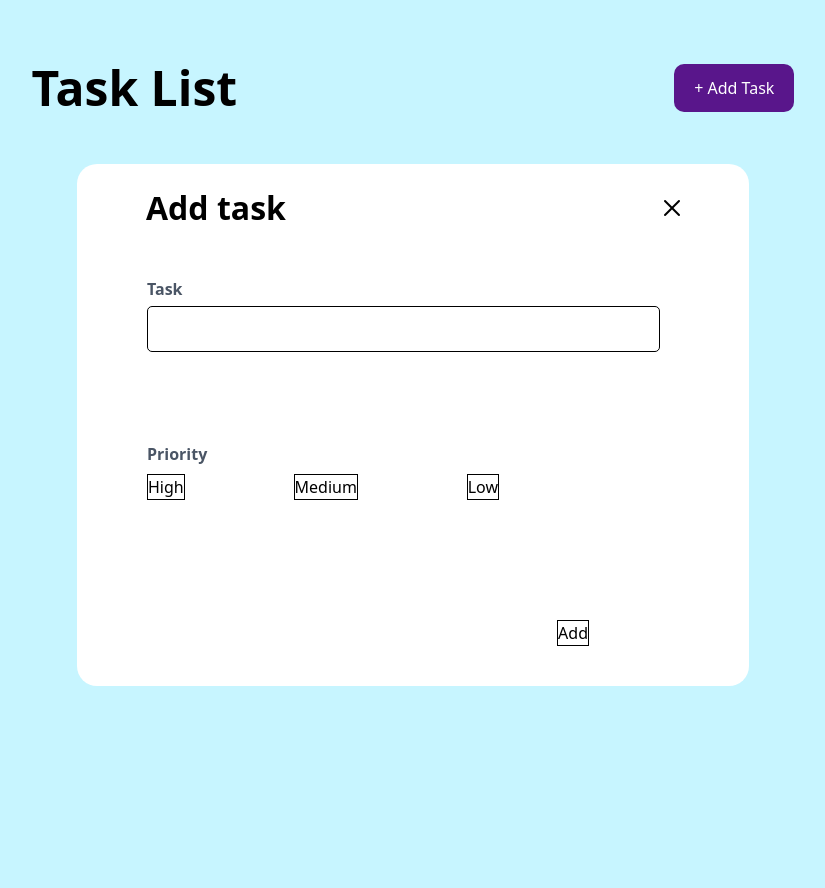
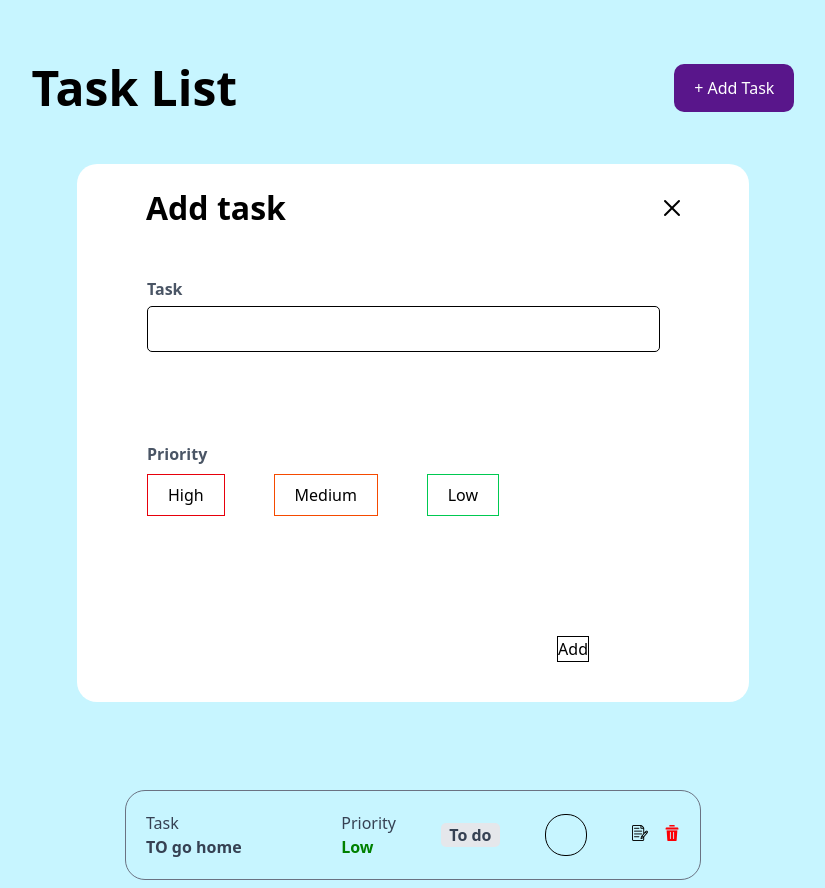
Before and after one commit to ArBa-dev-J/Task_list, a React (Vite) app: page / in a window 1280 px wide. Both pictures are taken after a click on the button "+ Add Task". Shown: the whole page, without its empty margins (227-1052 px from the left). Before the commit the page ends 800 px from the top, so only its background shows below. Built offline with nearby package versions, Linux system fonts and the light colour scheme; data requests are answered from the project's data file.

Commit message:
add button color changes to TaskForm.jsx

```diff
--- a/src/TaskForm/TaskForm.jsx
+++ b/src/TaskForm/TaskForm.jsx
@@ -1,15 +1,28 @@
+import { useState } from "react";
 import x from "../assets/close.png";
 import { useForm } from "react-hook-form";
 
 function TaskForm({ exitClick }) {
-  const {
-    setValue,
-    register,
-    handleSubmit,
-  } = useForm({
+  const { setValue, register, handleSubmit } = useForm({
     defaultValues: { isDone: "no" },
   });
 
+  //USESTATE FOR PRIORITY BUTTONS WHEN CLICKED
+  const [red, setRed] = useState("");
+  const [orange, setOrange] = useState("");
+  const [green, setGreen] = useState("");
+
+  const clickRed = () => {
+    setRed("red");
+  };
+
+  const clickOrange = () => {
+    setOrange("orange");
+  };
+
+  const clickGreen = () => {
+    setGreen("green");
+  };
 
   // SEND DATA TO JSON
   const onSubmit = async (data) => {
@@ -32,7 +45,6 @@ function TaskForm({ exitClick }) {
       alert(error.message);
     }
   };
-
 
   return (
     <>
@@ -65,8 +77,9 @@ function TaskForm({ exitClick }) {
               <div>
                 <button
                   type="button"
-                  onClick={() => setValue("priority", "High")}
-                  className="border"
+                  onClick={() => setValue("priority", "High", clickRed())}
+                  className="border  border-red-600 pl-5 pr-5 pb-2 pt-2"
+                  style={{backgroundColor: red}}
                 >
                   High
                 </button>
@@ -75,9 +88,10 @@ function TaskForm({ exitClick }) {
                 <button
                   type="button"
                   onClick={() =>
-                    setValue("priority", "Medium", { required: true })
+                    setValue("priority", "Medium", clickOrange())
                   }
-                  className="border"
+                  className="border border-orange-600 pl-5 pr-5 pb-2 pt-2"
+                  style={{backgroundColor: orange}}
                 >
                   Medium
                 </button>
@@ -86,9 +100,10 @@ function TaskForm({ exitClick }) {
                 <button
                   type="button"
                   onClick={() =>
-                    setValue("priority", "Low", { required: true })
+                    setValue("priority", "Low", clickGreen())
                   }
-                  className="border"
+                  className="border border-green-500 pl-5 pr-5 pb-2 pt-2"
+                  style={{backgroundColor: green}}
                 >
                   Low
                 </button>
--- a/src/TaskList/Task.jsx
+++ b/src/TaskList/Task.jsx
@@ -1,6 +1,5 @@
 import deleteIcon from "../assets/delete.png"
 import editIcon from "../assets/notes.png";
-
 
 function Task({ task, fetchData }) {
 
@@ -16,7 +15,6 @@ function Task({ task, fetchData }) {
                 requestOptions
             );
             if (response.ok) {
-                alert("Data was successfuly deleted");
                 fetchData();
             } else {
                 throw new Error("Deletion attempt was unsuccessful");
--- a/src/data/db.json
+++ b/src/data/db.json
@@ -1,3 +1,10 @@
 {
-  "tasks": []
+  "tasks": [
+    {
+      "id": "3751",
+      "isDone": "no",
+      "title": "TO go home",
+      "priority": "Low"
+    }
+  ]
 }
```
